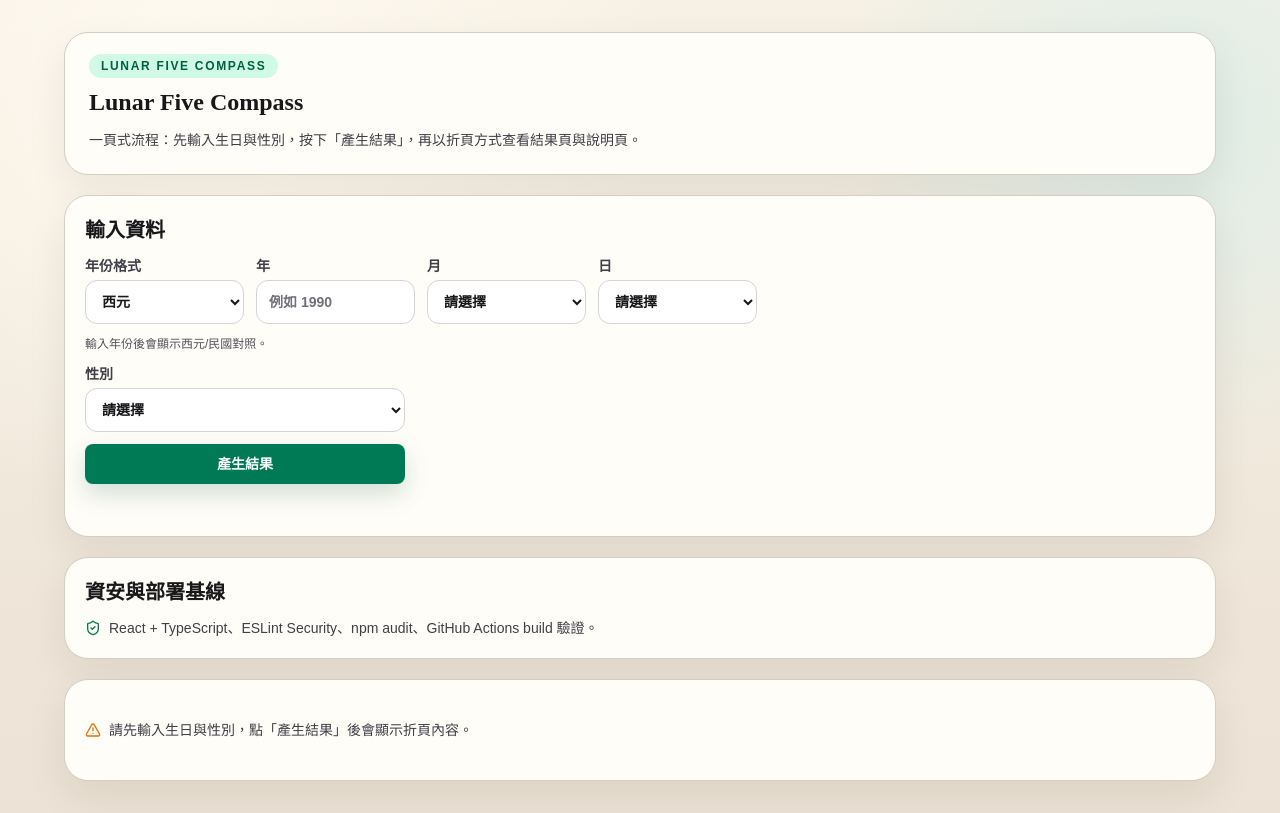
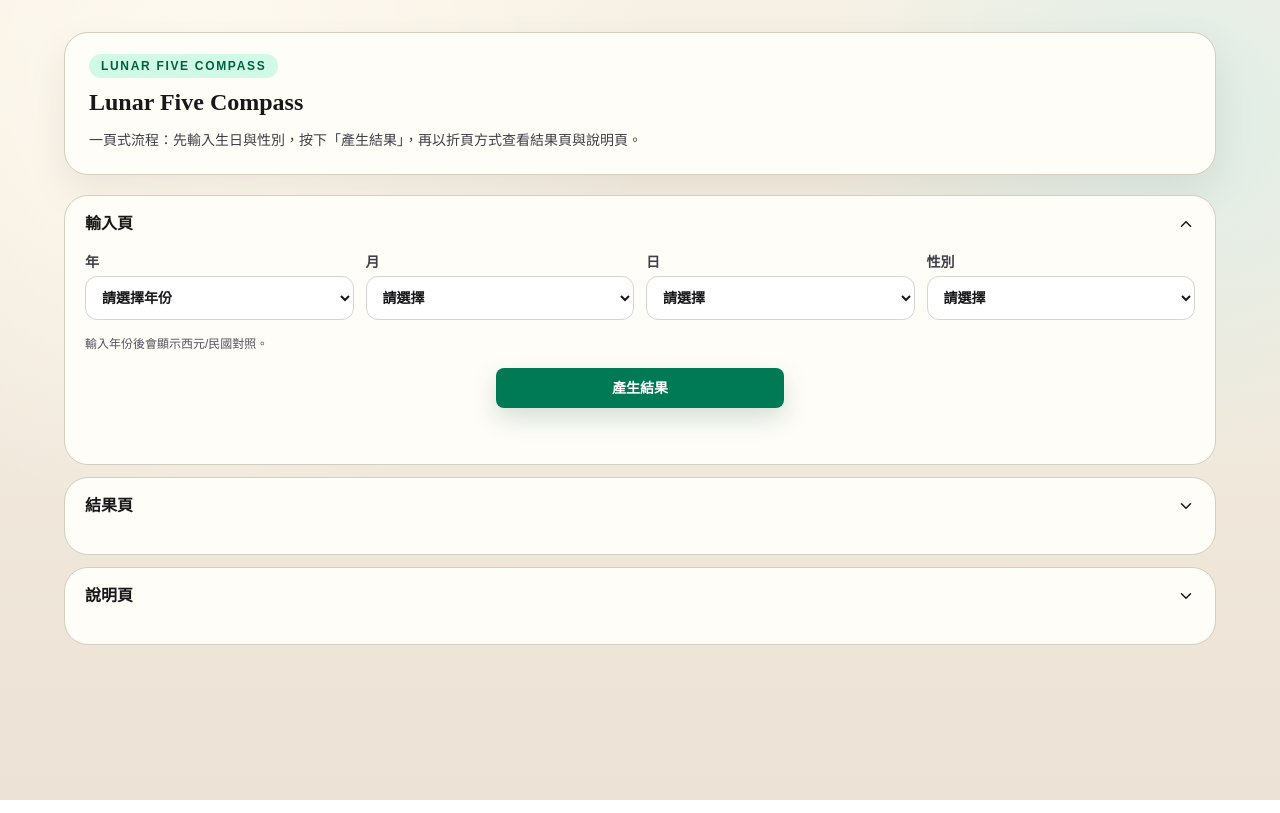
Before and after one commit to lovehinalh-ux/lunar-five-compass, a React (Vite) app: page / in a window 1280 px wide. Built offline with nearby package versions, Linux system fonts and the light colour scheme.

Commit message:
feat: allow input and result panels to open together

```diff
--- a/src/components/ui/accordion.tsx
+++ b/src/components/ui/accordion.tsx
@@ -2,7 +2,7 @@ import * as React from "react";
 import { ChevronDown } from "lucide-react";
 import { cn } from "@/lib/utils";
 
-type AccordionValue = string | null;
+type AccordionValue = string[];
 
 interface AccordionContextValue {
   value: AccordionValue;
@@ -76,7 +76,7 @@ export function AccordionTrigger({
 }) {
   const { value, onValueChange } = useAccordionContext();
   const { itemValue } = useAccordionItemContext();
-  const isOpen = value === itemValue;
+  const isOpen = value.includes(itemValue);
   const contentId = `accordion-content-${itemValue}`;
 
   return (
@@ -88,7 +88,11 @@ export function AccordionTrigger({
       )}
       aria-expanded={isOpen}
       aria-controls={contentId}
-      onClick={() => onValueChange(isOpen ? null : itemValue)}
+      onClick={() =>
+        onValueChange(
+          isOpen ? value.filter((panel) => panel !== itemValue) : [...value, itemValue],
+        )
+      }
     >
       <span>{children}</span>
       <ChevronDown size={18} className={cn("transition-transform", isOpen && "rotate-180")} />
@@ -105,7 +109,7 @@ export function AccordionContent({
 }) {
   const { value } = useAccordionContext();
   const { itemValue } = useAccordionItemContext();
-  const isOpen = value === itemValue;
+  const isOpen = value.includes(itemValue);
   const contentId = `accordion-content-${itemValue}`;
 
   return (
--- a/src/pages/one-page-calculator.tsx
+++ b/src/pages/one-page-calculator.tsx
@@ -1,12 +1,10 @@
 import { type FormEvent, useEffect, useMemo, useState } from "react";
 import { useSearchParams } from "react-router-dom";
-import { AlertTriangle, ShieldCheck } from "lucide-react";
+import { AlertTriangle } from "lucide-react";
 import { buildBirthdateFromParts, toAdYear, toRocYear } from "@/lib/date-input";
 import { computeResult } from "@/lib/calculator";
-import type { ComputeOutput, Gender, YearMode } from "@/lib/types";
+import type { ComputeOutput, Gender } from "@/lib/types";
 import { Button } from "@/components/ui/button";
-import { Card, CardContent, CardHeader, CardTitle } from "@/components/ui/card";
-import { Input } from "@/components/ui/input";
 import { Select } from "@/components/ui/select";
 import {
   Accordion,
@@ -25,22 +23,20 @@ const monthOptions = Array.from({ length: 12 }, (_, i) => String(i + 1));
 const dayOptions = Array.from({ length: 31 }, (_, i) => String(i + 1));
 
 interface FormState {
-  yearMode: YearMode;
-  year: string;
+  year: string; // AD year
   month: string;
   day: string;
   gender: Gender | "";
 }
 
 const DEFAULT_FORM_STATE: FormState = {
-  yearMode: "ad",
   year: "",
   month: "",
   day: "",
   gender: "",
 };
 
-type PanelValue = "result" | "guide" | null;
+type PanelValue = "input" | "result" | "guide";
 
 function parseSearchParams(searchParams: URLSearchParams): {
   hasAnyQuery: boolean;
@@ -48,21 +44,27 @@ function parseSearchParams(searchParams: URLSearchParams): {
   formState: FormState;
   error: string;
 } {
-  const yearModeRaw = searchParams.get("yearMode");
-  const year = searchParams.get("year") ?? "";
+  const yearModeRaw = searchParams.get("yearMode"); // legacy support
+  const adYearRaw = searchParams.get("adYear"); // legacy support
+  const yearRaw = adYearRaw ?? searchParams.get("year") ?? "";
   const month = searchParams.get("month") ?? "";
   const day = searchParams.get("day") ?? "";
   const genderRaw = searchParams.get("gender");
 
-  const hasAnyQuery = Boolean(yearModeRaw || year || month || day || genderRaw);
+  const hasAnyQuery = Boolean(yearModeRaw || yearRaw || month || day || genderRaw);
   if (!hasAnyQuery) {
     return { hasAnyQuery: false, isComplete: false, formState: DEFAULT_FORM_STATE, error: "" };
   }
 
-  const yearMode: YearMode = yearModeRaw === "roc" ? "roc" : "ad";
+  let normalizedYear = yearRaw;
+  if (yearModeRaw === "roc" && /^\d+$/.test(yearRaw)) {
+    const rocYear = Number.parseInt(yearRaw, 10);
+    normalizedYear = String(toAdYear("roc", rocYear));
+  }
+
   const gender: Gender | "" = genderRaw === "male" || genderRaw === "female" ? genderRaw : "";
-  const formState: FormState = { yearMode, year, month, day, gender };
-  const isComplete = Boolean(year && month && day && gender);
+  const formState: FormState = { year: normalizedYear, month, day, gender };
+  const isComplete = Boolean(normalizedYear && month && day && gender);
 
   if (!isComplete) {
     return {
@@ -90,16 +92,28 @@ export function OnePageCalculator() {
   const [formState, setFormState] = useState<FormState>(DEFAULT_FORM_STATE);
   const [result, setResult] = useState<ComputeOutput | null>(null);
   const [error, setError] = useState("");
-  const [activePanel, setActivePanel] = useState<PanelValue>(null);
+  const [activePanels, setActivePanels] = useState<PanelValue[]>(["input"]);
+
+  const yearOptions = useMemo(() => {
+    const currentYear = new Date().getFullYear();
+    const minYear = 1912;
+    return Array.from({ length: currentYear - minYear + 1 }, (_, index) => {
+      const adYear = currentYear - index;
+      const rocYear = toRocYear(adYear);
+      return {
+        value: String(adYear),
+        label: `西元 ${adYear} / 民國 ${rocYear}`,
+      };
+    });
+  }, []);
 
   const yearHint = useMemo(() => {
     if (!/^\d+$/.test(formState.year)) return "";
-    const yearNumber = Number.parseInt(formState.year, 10);
-    if (yearNumber < 1) return "";
-    const adYear = toAdYear(formState.yearMode, yearNumber);
+    const adYear = Number.parseInt(formState.year, 10);
+    if (adYear < 1) return "";
     const rocYear = toRocYear(adYear);
     return `年份對照：西元 ${adYear} 年 / 民國 ${rocYear} 年`;
-  }, [formState.yearMode, formState.year]);
+  }, [formState.year]);
 
   useEffect(() => {
     const parsed = parseSearchParams(searchParams);
@@ -109,15 +123,20 @@ export function OnePageCalculator() {
 
     if (!parsed.isComplete) {
       setResult(null);
-      setActivePanel(null);
+      setActivePanels(["input"]);
       setError(parsed.error);
       return;
     }
 
-    const birthdateParsed = buildBirthdateFromParts(parsed.formState);
+    const birthdateParsed = buildBirthdateFromParts({
+      yearMode: "ad",
+      year: parsed.formState.year,
+      month: parsed.formState.month,
+      day: parsed.formState.day,
+    });
     if (!birthdateParsed.value) {
       setResult(null);
-      setActivePanel(null);
+      setActivePanels(["input"]);
       setError(birthdateParsed.error);
       return;
     }
@@ -129,14 +148,14 @@ export function OnePageCalculator() {
 
     if (!computed.result) {
       setResult(null);
-      setActivePanel(null);
+      setActivePanels(["input"]);
       setError(computed.error);
       return;
     }
 
     setResult(computed.result);
     setError("");
-    setActivePanel("result");
+    setActivePanels(["input", "result"]);
   }, [searchParams]);
 
   const onSubmit = (event: FormEvent<HTMLFormElement>) => {
@@ -144,15 +163,20 @@ export function OnePageCalculator() {
     if (!formState.gender) {
       setError("請先選擇性別。");
       setResult(null);
-      setActivePanel(null);
+      setActivePanels(["input"]);
       return;
     }
 
-    const birthdateParsed = buildBirthdateFromParts(formState);
+    const birthdateParsed = buildBirthdateFromParts({
+      yearMode: "ad",
+      year: formState.year,
+      month: formState.month,
+      day: formState.day,
+    });
     if (!birthdateParsed.value) {
       setError(birthdateParsed.error);
       setResult(null);
-      setActivePanel(null);
+      setActivePanels(["input"]);
       return;
     }
 
@@ -164,15 +188,19 @@ export function OnePageCalculator() {
     if (!computed.result) {
       setError(computed.error);
       setResult(null);
-      setActivePanel(null);
+      setActivePanels(["input"]);
       return;
     }
 
     setResult(computed.result);
     setError("");
-    setActivePanel("result");
+    setActivePanels((prev) => {
+      const next = [...prev];
+      if (!next.includes("input")) next.push("input");
+      if (!next.includes("result")) next.push("result");
+      return next;
+    });
     setSearchParams({
-      yearMode: formState.yearMode,
       year: formState.year,
       month: formState.month,
       day: formState.day,
@@ -195,43 +223,31 @@ export function OnePageCalculator() {
           </p>
         </header>
 
-        <Card>
-          <CardHeader>
-            <CardTitle>輸入資料</CardTitle>
-          </CardHeader>
-          <CardContent>
-            <form className="grid gap-3 md:max-w-2xl" onSubmit={onSubmit}>
-              <div className="grid gap-3 md:grid-cols-4">
+        <Accordion value={activePanels} onValueChange={setActivePanels}>
+          <AccordionItem value="input">
+            <AccordionTrigger>輸入頁</AccordionTrigger>
+            <AccordionContent className="px-5 pb-5">
+              <form className="grid gap-4" onSubmit={onSubmit}>
+                <div className="grid gap-3 lg:grid-cols-4">
                   <label className="grid gap-1 text-sm font-semibold text-zinc-700">
-                  年份格式
+                    年
                     <Select
-                    value={formState.yearMode}
+                      value={formState.year}
                       onChange={(event) =>
                         setFormState((prev) => ({
                           ...prev,
-                        yearMode: event.target.value as YearMode,
+                          year: event.target.value,
                         }))
                       }
                       required
                     >
-                    <option value="ad">西元</option>
-                    <option value="roc">民國</option>
+                      <option value="">請選擇年份</option>
+                      {yearOptions.map((item) => (
+                        <option key={item.value} value={item.value}>
+                          {item.label}
+                        </option>
+                      ))}
                     </Select>
-                </label>
-                <label className="grid gap-1 text-sm font-semibold text-zinc-700">
-                  年
-                  <Input
-                    value={formState.year}
-                    onChange={(event) =>
-                      setFormState((prev) => ({
-                        ...prev,
-                        year: event.target.value.replace(/[^\d]/g, ""),
-                      }))
-                    }
-                    inputMode="numeric"
-                    placeholder={formState.yearMode === "ad" ? "例如 1990" : "例如 79"}
-                    required
-                  />
                   </label>
                   <label className="grid gap-1 text-sm font-semibold text-zinc-700">
                     月
@@ -267,11 +283,7 @@ export function OnePageCalculator() {
                       ))}
                     </Select>
                   </label>
-              </div>
-              <p className="text-xs text-zinc-600">
-                {yearHint || "輸入年份後會顯示西元/民國對照。"}
-              </p>
-              <label className="grid gap-1 text-sm font-semibold text-zinc-700 md:max-w-xs">
+                  <label className="grid gap-1 text-sm font-semibold text-zinc-700">
                     性別
                     <Select
                       value={formState.gender}
@@ -288,55 +300,43 @@ export function OnePageCalculator() {
                       <option value="female">女性</option>
                     </Select>
                   </label>
-              <Button type="submit" className="md:max-w-xs">
+                </div>
+                <p className="text-xs text-zinc-600">
+                  {yearHint || "輸入年份後會顯示西元/民國對照。"}
+                </p>
+                <Button type="submit" className="mx-auto w-full md:w-72">
                   產生結果
                 </Button>
                 <p aria-live="polite" className="min-h-5 text-sm font-semibold text-red-700">
                   {error}
                 </p>
               </form>
-          </CardContent>
-        </Card>
+            </AccordionContent>
+          </AccordionItem>
 
-        <Card>
-          <CardHeader>
-            <CardTitle>資安與部署基線</CardTitle>
-          </CardHeader>
-          <CardContent>
-            <p className="flex items-center gap-2 text-sm text-zinc-700">
-              <ShieldCheck size={16} className="text-emerald-700" />
-              React + TypeScript、ESLint Security、npm audit、GitHub Actions build 驗證。
-            </p>
-          </CardContent>
-        </Card>
-
-        {result ? (
-          <Accordion value={activePanel} onValueChange={(value) => setActivePanel(value as PanelValue)}>
           <AccordionItem value="result">
             <AccordionTrigger>結果頁</AccordionTrigger>
             <AccordionContent className="px-5 pb-5">
+              {result ? (
                 <ResultCards result={result} />
+              ) : (
+                <p className="flex items-center gap-2 text-sm text-zinc-700">
+                  <AlertTriangle size={16} className="text-amber-600" />
+                  請先在輸入頁完成資料，點「產生結果」後即可查看內容。
+                </p>
+              )}
             </AccordionContent>
           </AccordionItem>
+
           <AccordionItem value="guide">
             <AccordionTrigger>說明頁</AccordionTrigger>
             <AccordionContent className="grid gap-5 px-5 pb-5">
-                <ElementSystemSection activeElement={result.activeElement} />
+              <ElementSystemSection activeElement={result?.activeElement} />
               <TranscriptSection />
               <RulesSection />
             </AccordionContent>
           </AccordionItem>
         </Accordion>
-        ) : (
-          <Card>
-            <CardContent className="py-5">
-              <p className="flex items-center gap-2 text-sm text-zinc-700">
-                <AlertTriangle size={16} className="text-amber-600" />
-                請先輸入生日與性別，點「產生結果」後會顯示折頁內容。
-              </p>
-            </CardContent>
-          </Card>
-        )}
       </div>
     </div>
   );
```
Lines whose indentation alone changed are shown as unchanged.
